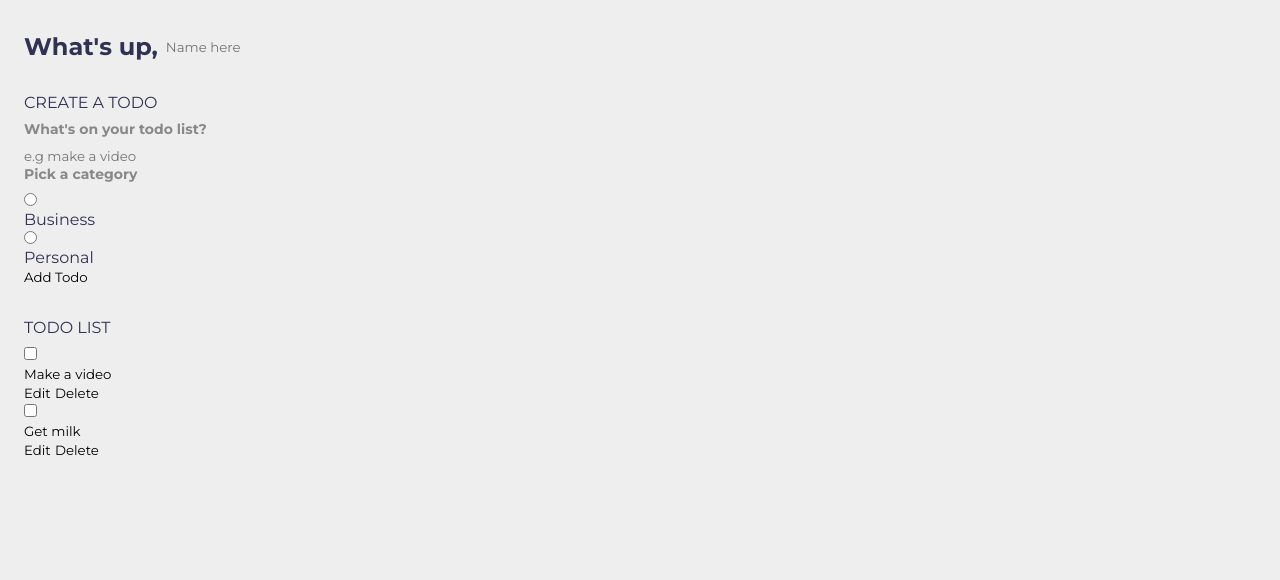
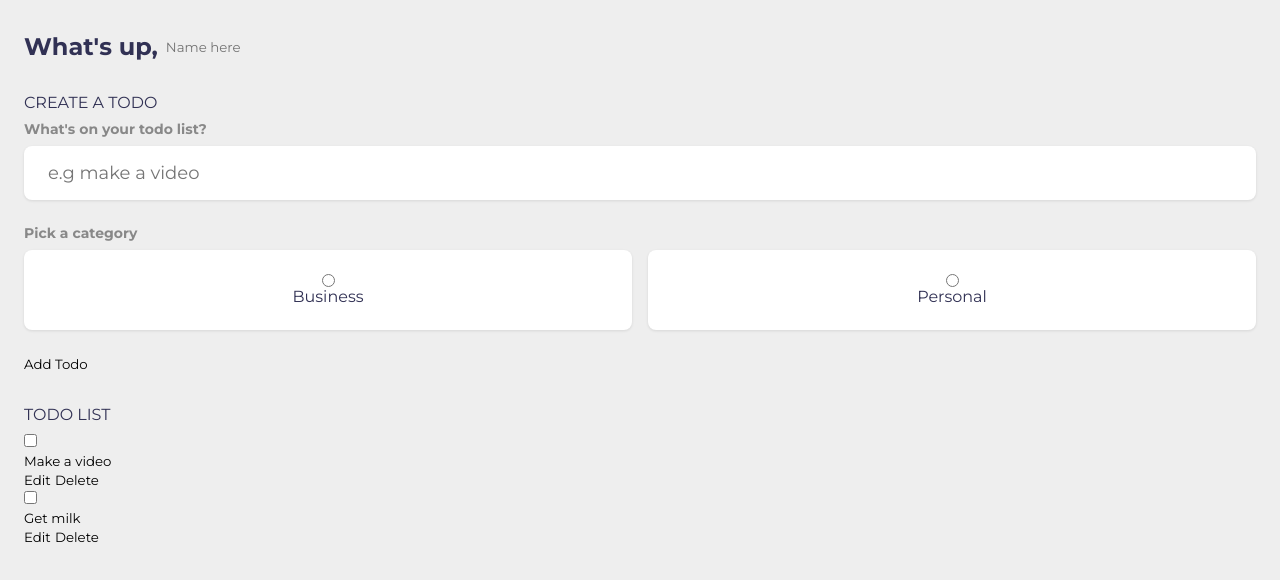
Before and after one commit to BruceHW14/To-Do-List-App, a plain HTML site: page index.html in a window 1280 px wide. Drawn offline with Linux system fonts and the light colour scheme.

Commit message:
create to do and options classes edited

```diff
--- a/index.html
+++ b/index.html
@@ -22,7 +22,7 @@
       </h2>
     </section>
 
-    <section class="create to-do"> <!--section to create a to-do-->
+    <section class="create-todo"> <!--section to create a to-do-->
       <h3>CREATE A TODO</h3>
 
       <form id="new-todo-form">
--- a/stylesheet.css
+++ b/stylesheet.css
@@ -28,45 +28,76 @@ input:not([type="radio"]):not([type="checkbox"]), button{
   cursor: initial;
 } /*resets done on form and padding and margin has been removed*/
 
-body{
+body {
   background: var(--light);
   color: var(--dark);
 } /*colors for the background of the body*/
 
-section{
+section {
   margin-top: 2rem;
   margin-bottom: 2rem;
   padding-left: 1.5rem;
   padding-right: 1.5rem;
 } /*margin and padding for each section*/
 
-h3{
+h3 {
   color: var(--dark);
   font-size: 1rem;
   font-weight: 400;
   margin-bottom: 0.5rem;
 } /*styling for h3 tags*/
 
-h4{
+h4 {
   color: var(--grey);
   font-size: 0.875rem;
   font-weight: 700;
   margin-bottom: 0.5rem;
 } /*styling for h4 tags*/
 
-.greeting .title{
+.greeting .title {
   display: flex;
 }
 
-.greeting .title input{
+.greeting .title input {
   margin-left: 0.5rem;
   flex: 1 1 0%;
   min-width: 0;
 }
 
 .greeting .title
-.greeting .title input{
+.greeting .title input {
   color: var(--dark);
   font-size: 1.5rem;
   font-weight: 700;
 } /*greeting section styled*/
+
+.create-todo input[type="text"] {
+  display: block;
+  width: 100%;
+  font-size: 1.125rem;
+  padding: 1rem 1.5rem;
+  color: var(--dark);
+  background-color: #FFF;
+  border-radius: 0.5rem;
+  box-shadow: var(--shadow);
+  margin-bottom: 1.5rem;
+} /*styling for input field*/
+
+.create-todo .options {
+  display: grid;
+  grid-template-columns: repeat(2, 1fr);
+  grid-gap: 1rem;
+  margin-bottom: 1.5rem;
+}
+
+.create-todo .options label {
+  display: flex;
+  flex-direction: column;
+  align-items: center;
+  justify-content: 1.5rem;
+  padding: 1.5rem;
+  background-color: #FFF;
+  border-radius: 0.5rem;
+  box-shadow: var(--shadow);
+  cursor: pointer;
+} /*styling for labels*/
```
